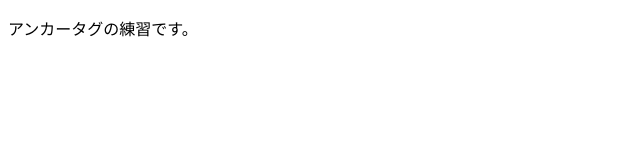
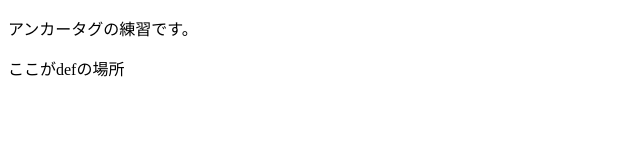
Before and after one commit to 1117yuzuyuzu/yuzu, a plain HTML site: page a.html in a window 1280 px wide. Shown: the whole page, without its empty margins (0-640 px from the left). Drawn offline with Linux system fonts and the light colour scheme.

Commit message:
Update a.html

```diff
--- a/a.html
+++ b/a.html
@@ -6,5 +6,6 @@
 </head>
 <body>
 <p>アンカータグの練習です。</p>
+  <a id="def">ここがdefの場所</a>
 </body>
 </html>
```
